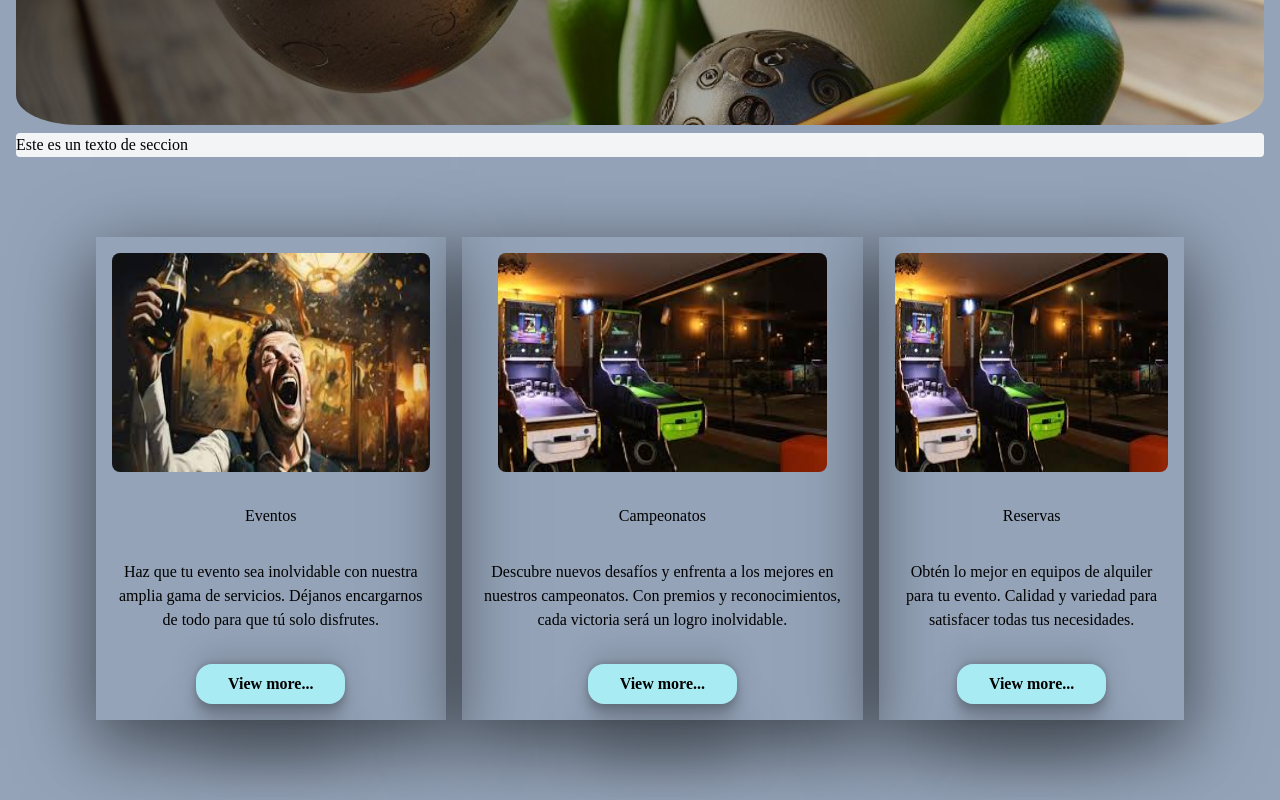
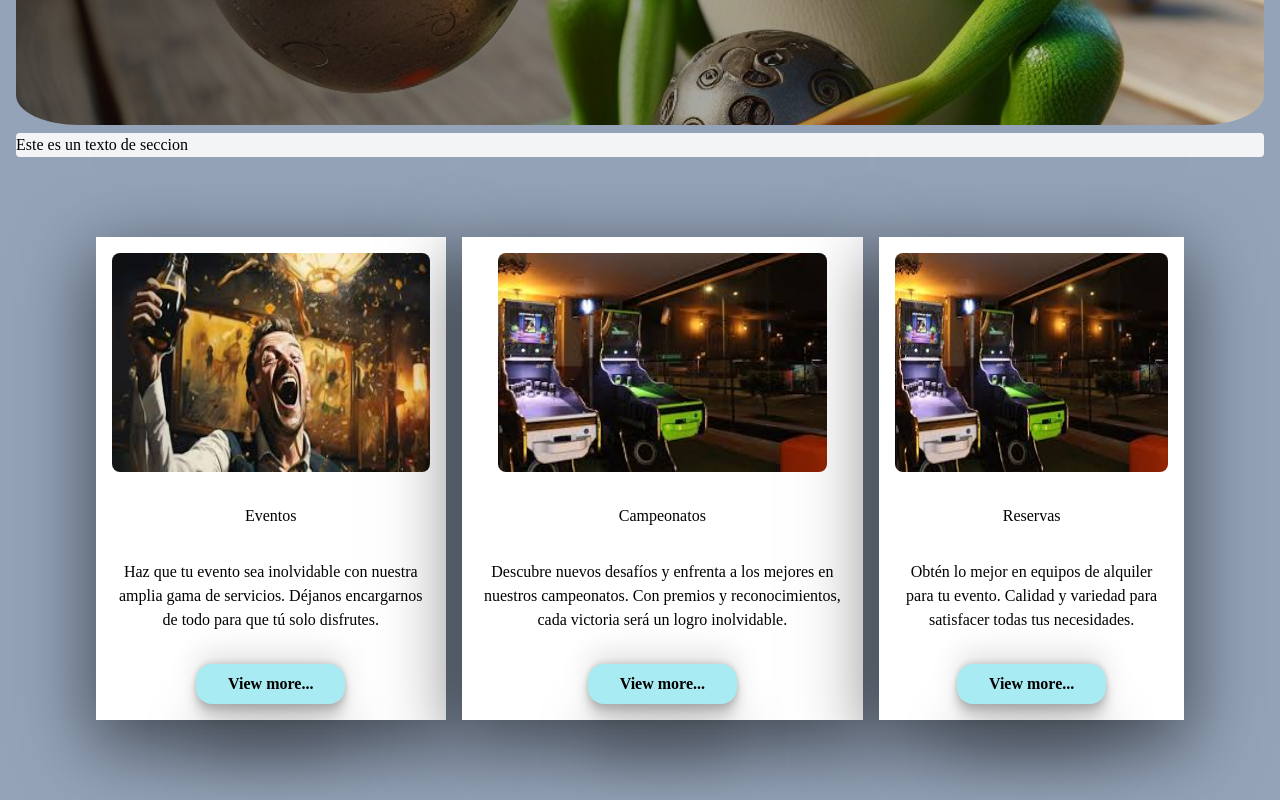
Before and after one commit to seguraedwin5/BoliranaTalentotech, a React (Vite) app: page / in a window 1280 px wide. Shown: the part 643-1443 px from the top of the page. Built offline with nearby package versions, Linux system fonts and the light colour scheme.

Commit message:
(section 2) se ajusta la funcionalidad de los botones

```diff
--- a/src/App.css
+++ b/src/App.css
@@ -52,7 +52,8 @@
   padding: 1rem;
   box-shadow: rgba(0, 0, 0, 0.56) 0px 22px 70px 4px;
 
-
+  background-color: white;
+  transition: 700ms;
 
 }
 main .second__section article:hover{
--- a/src/components/SectionCards.jsx
+++ b/src/components/SectionCards.jsx
@@ -2,7 +2,7 @@
 import eventos_bolirana from "../assets/eventos_bolirana.jpg";
 import alquiler_bolirana from "../assets/alquiler_bolirana.jpg";
 import "../App.css";
-import styles from "./styles/sectioncards.module.css";
+import { Link } from "react-router-dom";
 
 function SectionCards() {
   return (
@@ -32,7 +32,9 @@
                 servicios. Déjanos encargarnos de todo para que tú solo
                 disfrutes.
               </p>
-              <button>View more...</button>
+              <Link to={"/eventos"}>
+                <button>View more...</button>
+              </Link>
             </article>
             <article>
               <img src={logo_bolirana} alt="" />
@@ -42,7 +44,9 @@
                 campeonatos. Con premios y reconocimientos, cada victoria será
                 un logro inolvidable.
               </p>
-              <button>View more...</button>
+              <Link to={"/campeonatos"}>
+                <button>View more...</button>
+              </Link>
             </article>
             <article>
               <img src={alquiler_bolirana} alt="" />
@@ -51,7 +55,9 @@
                 Obtén lo mejor en equipos de alquiler para tu evento. Calidad y
                 variedad para satisfacer todas tus necesidades.
               </p>
-              <button>View more...</button>
+              <Link to={"/alquiler"}>
+                <button>View more...</button>
+              </Link>
             </article>
           </section>
         </main>
--- a/src/components/styles/sectioncards.module.css
+++ /dev/null
@@ -1,4 +0,0 @@
-.second__section article{
-    background-color: white;
-    transition: 700ms;
-}
```
